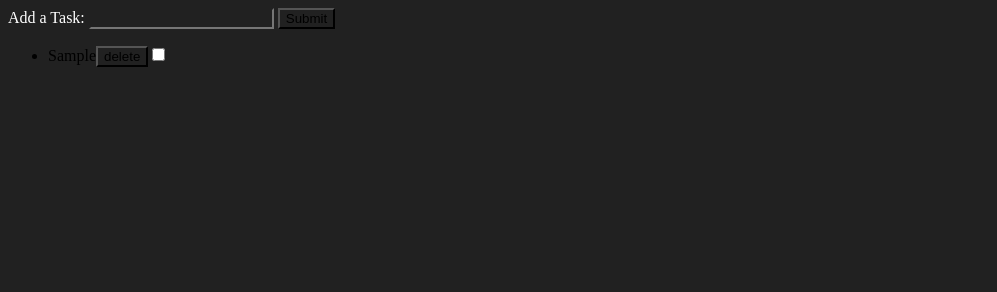
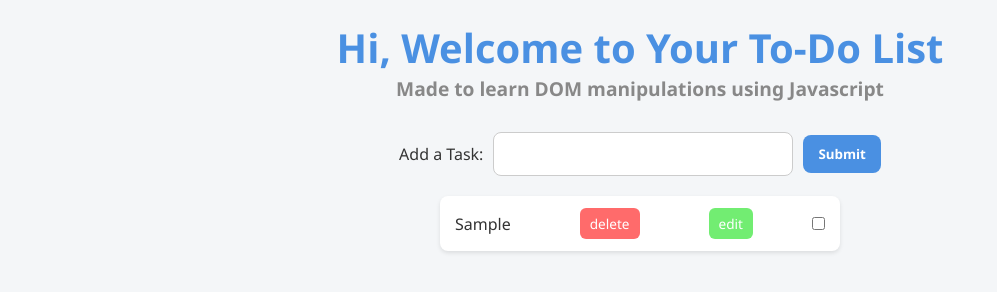
Before and after one commit to soumyamakkar/javascript, a plain HTML site: page to-do-list/index.html in a window 1280 px wide. Both pictures are taken after typing "Sample" into the empty fields and a click on the button "Submit". Shown: the whole page, without its empty margins (0-997 px from the left). Drawn offline with Linux system fonts and the light colour scheme.

```diff
--- a/to-do-list/script.js
+++ b/to-do-list/script.js
@@ -32,7 +32,28 @@ function renderList() {
             li.style.textDecoration = checklistBtn.checked ? "line-through" : "none";
         };
 
+        const editBtn=document.createElement("button");
+        editBtn.textContent="edit";
+
+
+        editBtn.onclick=function(){
+            li.textContent="";
+            const editInputField=document.createElement("input");
+            editInputField.value=item;
+            const saveBtn=document.createElement("button");
+            saveBtn.textContent="save";
+
+            saveBtn.onclick=function(){
+                list[index]=editInputField.value;
+                renderList();
+            }
+            li.appendChild(editInputField);
+            li.appendChild(saveBtn);
+        }
+
+
         li.appendChild(delBtn);
+        li.appendChild(editBtn);
         li.appendChild(checklistBtn);
         ul.appendChild(li);
     });
--- a/to-do-list/styles.css
+++ b/to-do-list/styles.css
@@ -1,12 +1,117 @@
+/* styles.css */
+
 * {
-    background-color: #212121; /* ✅ Correct */
+    box-sizing: border-box;
+    margin: 0;
+    padding: 0;
+    font-family: 'Segoe UI', Tahoma, Geneva, Verdana, sans-serif;
 }
 
-.header{
-    color:#fff;
-    display:none;
+body {
+    background: #f4f6f8;
+    color: #333;
+    padding: 20px;
 }
 
-.maincontent{
-    color: #fff;
+.header {
+    text-align: center;
+    margin-bottom: 30px;
 }
+
+.header h1 {
+    font-size: 2.5em;
+    color: #4a90e2;
+}
+
+.header h2 {
+    font-size: 1.2em;
+    color: #888;
+}
+
+.maincontent {
+    display: flex;
+    justify-content: center;
+    align-items: center;
+    gap: 10px;
+    margin-bottom: 20px;
+}
+
+#input {
+    padding: 10px;
+    width: 300px;
+    border: 1px solid #ccc;
+    border-radius: 8px;
+    font-size: 1em;
+}
+
+#submit {
+    padding: 10px 15px;
+    background-color: #4a90e2;
+    color: white;
+    border: none;
+    border-radius: 8px;
+    cursor: pointer;
+    font-weight: bold;
+    transition: background 0.3s ease;
+}
+
+#submit:hover {
+    background-color: #357ab8;
+}
+
+.todolist {
+    display: flex;
+    justify-content: center;
+}
+
+ul#tasks {
+    list-style: none;
+    width: 400px;
+}
+
+li {
+    background: white;
+    margin-bottom: 10px;
+    padding: 12px 15px;
+    border-radius: 8px;
+    display: flex;
+    justify-content: space-between;
+    align-items: center;
+    box-shadow: 0 2px 4px rgba(0,0,0,0.1);
+}
+
+li button {
+    margin-left: 10px;
+    padding: 6px 10px;
+    border: none;
+    border-radius: 6px;
+    cursor: pointer;
+    font-size: 0.85em;
+}
+
+li button:first-of-type {
+    background-color: #ff6b6b;
+    color: white;
+}
+
+li button:nth-of-type(2){
+    background-color: #72ed72 !important;
+    color: white;
+}
+
+li button:nth-of-type(2):hover{
+    background-color: #1ba20f !important;
+}
+
+li button:first-of-type:hover {
+    background-color: #e44c4c;
+}
+
+li button:last-of-type {
+    background-color: #d9d9d9;
+}
+
+li.completed {
+    text-decoration: line-through;
+    color: #aaa;
+}
```
Also changed, not shown: digital-clock/index.html (added, +22 -0 lines), digital-clock/script.js (added, +16 -0 lines), digital-clock/styles.css (added).
